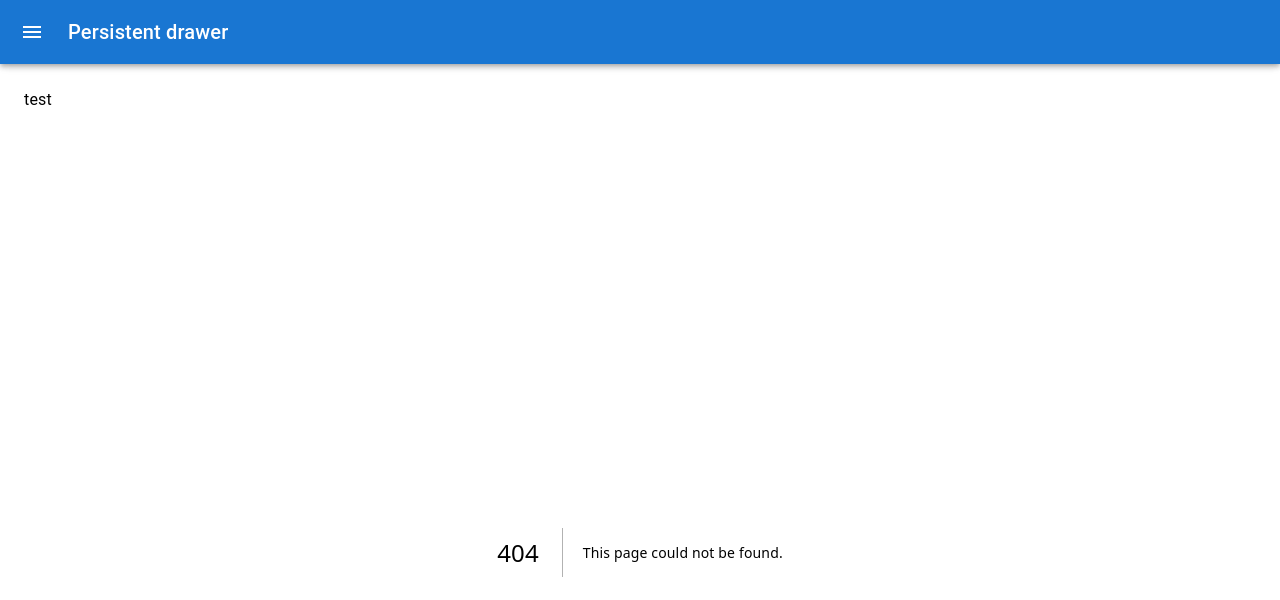
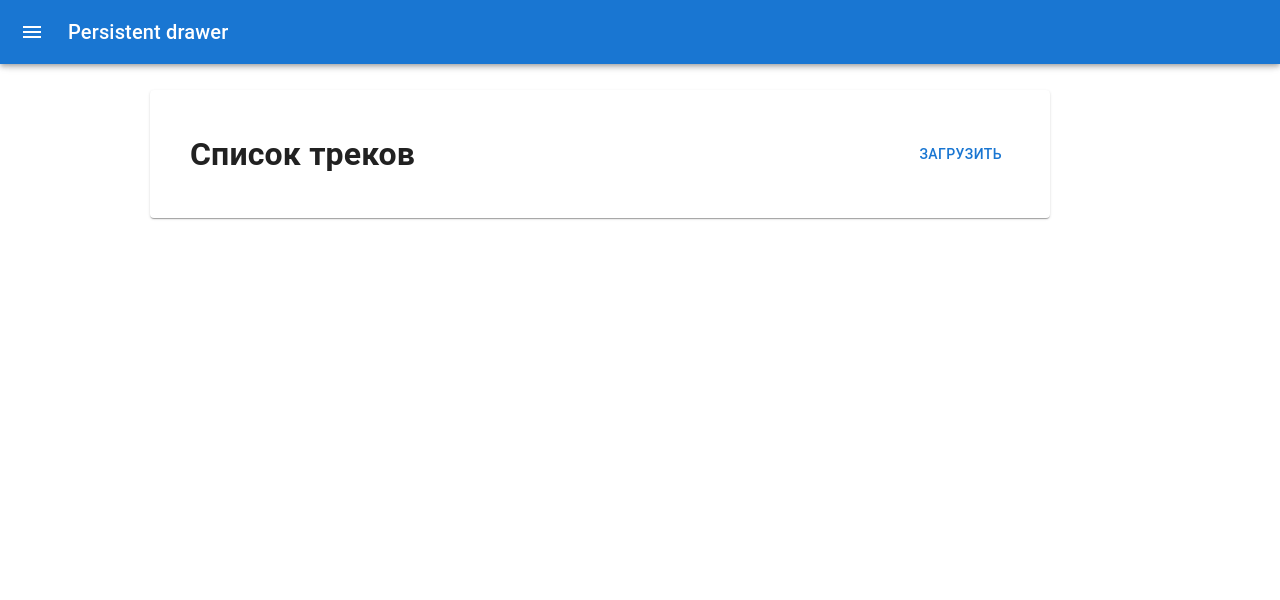
Before and after one commit to DmitryMN/spoty_front, a Next.js app: page /tracks in a window 1280 px wide. Before the commit this address had no page. Shown: the top 600 px of the page. Built offline with nearby package versions, Linux system fonts and the light colour scheme.

Commit message:
feat: add Tracks and Album pages and reafctoring

```diff
--- a/app/components/Navbar.tsx
+++ b/app/components/Navbar.tsx
@@ -20,28 +20,10 @@ import ListItemIcon from '@mui/material/ListItemIcon';
 import ListItemText from '@mui/material/ListItemText';
 import InboxIcon from '@mui/icons-material/MoveToInbox';
 import MailIcon from '@mui/icons-material/Mail';
+import { useRouter } from 'next/navigation';
 
 
 const drawerWidth = 240;
-
-const Main = styled('main', { shouldForwardProp: (prop) => prop !== 'open' })<{
-  open?: boolean;
-}>(({ theme, open }) => ({
-  flexGrow: 1,
-  padding: theme.spacing(3),
-  transition: theme.transitions.create('margin', {
-    easing: theme.transitions.easing.sharp,
-    duration: theme.transitions.duration.leavingScreen,
-  }),
-  marginLeft: `-${drawerWidth}px`,
-  ...(open && {
-    transition: theme.transitions.create('margin', {
-      easing: theme.transitions.easing.easeOut,
-      duration: theme.transitions.duration.enteringScreen,
-    }),
-    marginLeft: 0,
-  }),
-}));
 
 interface AppBarProps extends MuiAppBarProps {
   open?: boolean;
@@ -71,11 +53,18 @@ const DrawerHeader = styled('div')(({ theme }) => ({
   justifyContent: 'flex-end',
 }));
 
+const menuItems = [
+  { text: 'Main', href: '/' },
+  { text: 'Tracks List', href: '/tracks' },
+  { text: 'Album list', href: '/albums'},
+];
+
 
 export const Navbar = () => {
 
   const theme = useTheme();
   const [open, setOpen] = React.useState(false);
+  const router = useRouter();
 
   const handleDrawerOpen = () => {
     setOpen(true);
@@ -125,8 +114,8 @@ export const Navbar = () => {
         </DrawerHeader>
         <Divider />
         <List>
-          {['Inbox', 'Starred', 'Send email', 'Drafts'].map((text, index) => (
-            <ListItem key={text} disablePadding>
+          {menuItems.map(({text, href}, index) => (
+            <ListItem key={href} disablePadding onClick={() => router.push(href)}>
               <ListItemButton>
                 <ListItemIcon>
                   {index % 2 === 0 ? <InboxIcon /> : <MailIcon />}
@@ -138,12 +127,6 @@ export const Navbar = () => {
         </List>
         <Divider />
       </Drawer>
-      <Main open={open}>
-        <DrawerHeader />
-        <Typography paragraph>
-          test
-        </Typography>
-      </Main>
     </Box>
   )
 }
--- a/app/globals.css
+++ b/app/globals.css
@@ -3,9 +3,15 @@
 	margin: 0px;
 	border: none;
 }
-
 *,
 *::before,
 *::after {
 	box-sizing: border-box;
 }
+a, a:link, a:visited  {
+    text-decoration: none;
+}
+
+a:hover  {
+    text-decoration: none;
+}
--- a/app/layout.tsx
+++ b/app/layout.tsx
@@ -2,6 +2,7 @@ import type { Metadata } from 'next'
 import { Inter } from 'next/font/google'
 import './globals.css'
 import { Navbar } from './components/Navbar'
+import Container from '@mui/material/Container'
 
 
 const inter = Inter({ subsets: ['latin'] })
@@ -20,7 +21,9 @@ export default function RootLayout({
     <html lang="en">
       <body>
         <Navbar />
-        {children}
+        <Container style={{margin: '90px 0'}}>
+          {children}
+        </Container>
       </body>
     </html>
   )
--- /dev/null
+++ b/app/tracks/page.tsx
@@ -0,0 +1,59 @@
+'use client'
+
+import Box from '@mui/material/Box';
+import Button from '@mui/material/Button';
+import Card from '@mui/material/Card';
+import Grid from '@mui/material/Grid';
+import { useRouter } from 'next/navigation';
+import { ITrack } from '../types/track';
+
+const Page = () => {
+
+    const route = useRouter();
+    const tracks: ITrack[] = [
+        {
+            id: 1,
+            name: 'Track1',
+            artist: 'Nirvana1',
+            text: 'Come as you are',
+            listens: 0,
+            picture: 'test',
+            audio: 'test',
+            comments: []
+        },
+        {
+            id: 2,
+            name: 'Track2',
+            artist: 'Nirvana2',
+            text: 'Come as you are',
+            listens: 0,
+            picture: 'test',
+            audio: 'test',
+            comments: []
+        },        {
+            id: 3,
+            name: 'Track3',
+            artist: 'Nirvana3',
+            text: 'Come as you are',
+            listens: 0,
+            picture: 'test',
+            audio: 'test',
+            comments: []
+        },
+    ]
+
+    return (
+        <Grid container justifyContent='center'>
+            <Card style={{ width: '900px' }}>
+                <Box p={5}>
+                    <Grid container justifyContent='space-between'>
+                        <h1>Список треков</h1>
+                        <Button onClick={() => route.push('/tracks/create')}>Загрузить</Button>
+                    </Grid>
+                </Box>
+            </Card>
+        </Grid>
+    )
+}
+
+export default Page
--- /dev/null
+++ b/app/types/track.ts
@@ -0,0 +1,19 @@
+
+export interface IComment {
+    id: number
+    username: string
+    text: string
+    trackId: number
+    track: ITrack
+}
+
+export interface ITrack {
+    id: number
+    name: string
+    artist: string
+    text: string
+    listens: number
+    picture: string
+    audio: string
+    comments: IComment[]
+}
```
Also changed, not shown: app/albums/page.tsx (added, +10 -0 lines), app/tracks/create/page.tsx (added, +9 -0 lines), app/components/TrackList.tsx (added).
